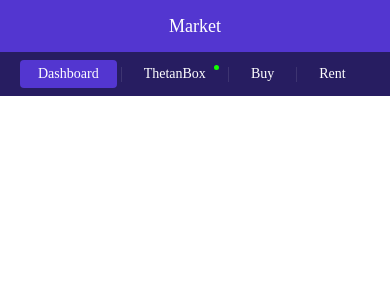
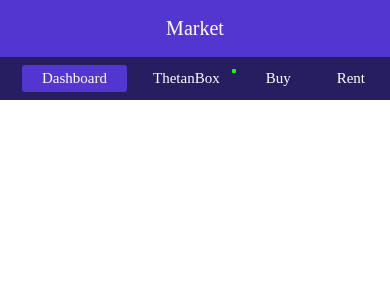
Before and after one commit to hngquyen/react-native-training, a React Native app: screen / in a window 390 px wide. Shown: the top 300 px of the page. Built offline with nearby package versions, Linux system fonts and the light colour scheme.

Commit message:
feat: add font scale

```diff
--- a/src/components/Header/Header.container.tsx
+++ b/src/components/Header/Header.container.tsx
@@ -1,6 +1,7 @@
 import { View, StyleSheet } from 'react-native';
 import React from 'react';
 import AppText from '../AppText/AppText.container';
+import { normalize } from '../../utils/utils';
 
 const Header: React.FC = () => {
   return (
@@ -14,12 +15,12 @@ export default Header;
 
 const styles = StyleSheet.create({
   root: {
-    paddingVertical: 14,
+    paddingVertical: normalize(14),
   },
   headerText: {
     fontWeight: 'bold',
-    fontSize: 18,
-    lineHeight: 24,
+    fontSize: normalize(18),
+    lineHeight: normalize(24),
     textAlign: 'center',
   },
 });
--- a/src/scenes/thetanBox/ThetanBox.container.tsx
+++ b/src/scenes/thetanBox/ThetanBox.container.tsx
@@ -1,6 +1,7 @@
 import React from 'react';
 import { View, StyleSheet, TouchableOpacity, FlatList } from 'react-native';
 import AppText from '../../components/AppText/AppText.container';
+import { normalize } from '../../utils/utils';
 
 const configMenuTab = [
   {
@@ -25,19 +26,28 @@ const configMenuTab = [
   },
 ];
 
+const Separator: React.FC = () => {
+  return <View style={styles.bar} />;
+};
+
 const ThetanBox: React.FC = () => {
   const [activeTab, setActiveTab] = React.useState(configMenuTab[0].tab);
+  const flatListRef = React.useRef<FlatList>(null);
   return (
     <FlatList
+      ref={flatListRef}
       data={configMenuTab}
       horizontal={true}
-      ItemSeparatorComponent={() => <View style={styles.bar} />}
-      renderItem={({ item }) => {
+      ItemSeparatorComponent={Separator}
+      renderItem={({ item, index }) => {
         return (
           <TouchableOpacity
             key={item.tab}
             activeOpacity={0.75}
-            onPress={() => setActiveTab(item.tab)}>
+            onPress={() => {
+              flatListRef.current?.scrollToIndex({ index });
+              setActiveTab(item.tab);
+            }}>
             <View
               style={[
                 styles.tabItem,
@@ -56,14 +66,14 @@ const ThetanBox: React.FC = () => {
 
 const styles = StyleSheet.create({
   root: {
-    paddingVertical: 8,
-    paddingHorizontal: 20,
+    paddingVertical: normalize(8),
+    paddingHorizontal: normalize(20),
     backgroundColor: '#271D61',
   },
   tabItem: {
-    paddingVertical: 6,
-    paddingHorizontal: 18,
-    borderRadius: 4,
+    paddingVertical: normalize(6),
+    paddingHorizontal: normalize(18),
+    borderRadius: normalize(4),
     backgroundColor: 'transparent',
   },
   activeTab: {
@@ -71,22 +81,22 @@ const styles = StyleSheet.create({
   },
   textItem: {
     fontWeight: '400',
-    fontSize: 14,
+    fontSize: normalize(14),
   },
   dot: {
     position: 'absolute',
 
-    right: 5,
-    top: 5,
-    width: 5,
-    height: 5,
-    borderRadius: 5 / 2,
+    right: normalize(5),
+    top: normalize(5),
+    width: normalize(5),
+    height: normalize(5),
+    borderRadius: normalize(5 / 2),
     backgroundColor: '#10FF00',
   },
   bar: {
-    marginHorizontal: 4,
-    width: 1,
-    height: 15,
+    marginHorizontal: normalize(4),
+    width: normalize(1),
+    height: normalize(15),
     display: 'flex',
     alignSelf: 'center',
     backgroundColor: 'rgba(255, 255, 255, 0.1)',
--- /dev/null
+++ b/src/utils/utils.ts
@@ -0,0 +1,13 @@
+import { Dimensions, Platform, PixelRatio } from 'react-native';
+
+const { width: SCREEN_WIDTH } = Dimensions.get('window');
+const scale = SCREEN_WIDTH / 320;
+
+export function normalize(size: number) {
+  const newSize = size * scale;
+  if (Platform.OS === 'ios') {
+    return Math.round(PixelRatio.roundToNearestPixel(newSize));
+  } else {
+    return Math.round(PixelRatio.roundToNearestPixel(newSize)) - 2;
+  }
+}
```
